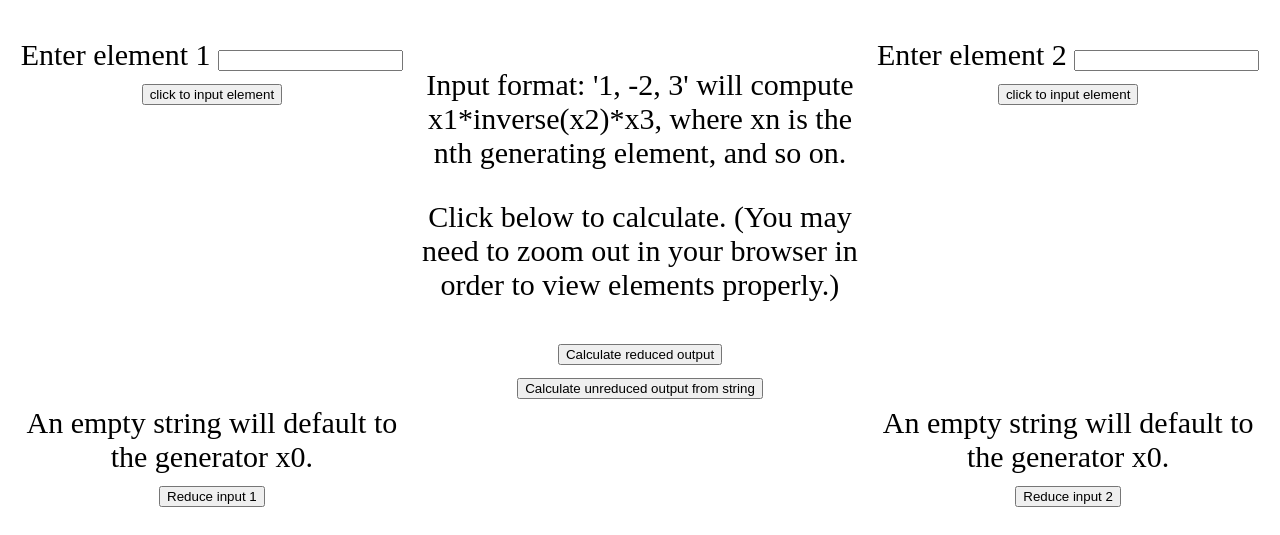
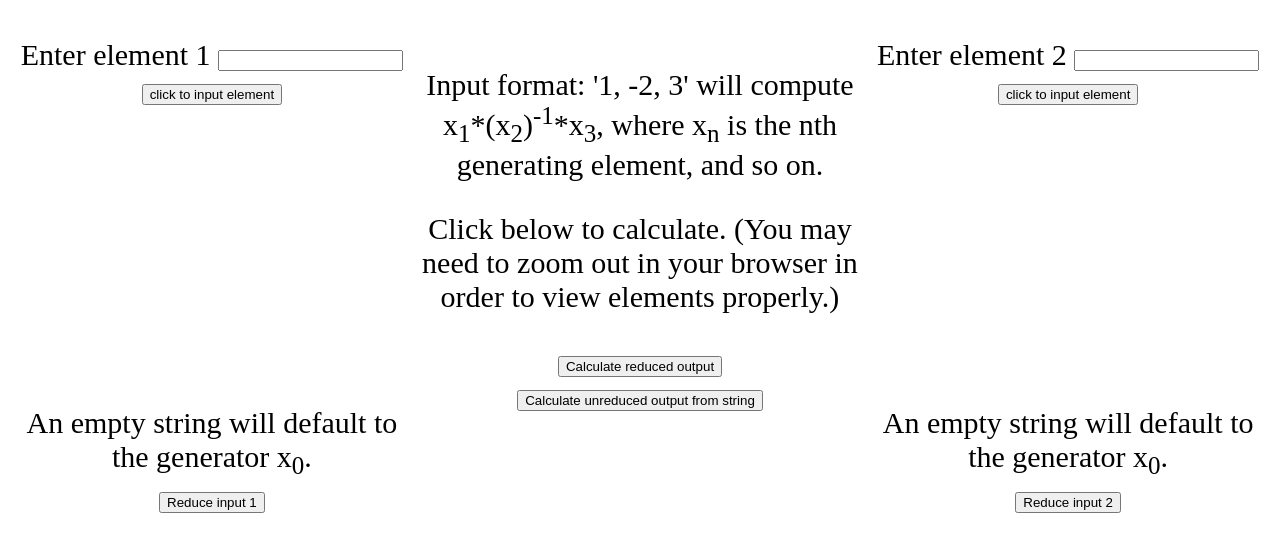
Before and after one commit to thunderamental/ThompsonGroup, a plain HTML site: page index.html in a window 1280 px wide. Drawn offline with Linux system fonts and the light colour scheme.

Commit message:
changed indices for static text. Added favicon.
Also, there are QR codes that point to the github site now.

```diff
--- a/index.html
+++ b/index.html
@@ -27,7 +27,7 @@
         <div id="in1acontainer" class="treesvg"></div>
         <div id="in1bcontainer" class="treesvg"></div>
 
-        <output id="elt1out">An empty string will default to the generator x0.</output>
+        <output id="elt1out">An empty string will default to the generator x<sub>0</sub>.</output>
         <form>
           <input type="button" id="reduce1" value="Reduce input 1" onclick="reduceOne()">
           <!-- this isnt done but is an easy port. see reduceButton(), the output version. -->
@@ -36,7 +36,7 @@
       </div>
 
       <div>
-        <p> Input format: '1, -2, 3' will compute x1*inverse(x2)*x3, where xn is the nth generating element, and so on. </p>
+        <p> Input format: '1, -2, 3' will compute x<sub>1</sub>*(x<sub>2</sub>)<sup>-1</sup>*x<sub>3</sub>, where x<sub>n</sub> is the nth generating element, and so on. </p>
 
         <p> Click below to calculate. (You may need to zoom out in your browser in order to view elements properly.) </p>
         <form>
@@ -57,7 +57,7 @@
         <div id="in2acontainer" class="treesvg"></div>
         <div id="in2bcontainer" class="treesvg"></div>
 
-        <output id="elt2out">An empty string will default to the generator x0.</output>
+        <output id="elt2out">An empty string will default to the generator x<sub>0</sub>.</output>
         <form>
           <input type="button" id="reduce2" value="Reduce input 2" onclick="reduceTwo()">
           <!-- this isnt done but is an easy port. see reduceButton(), the output version. -->
```
Also changed, not shown: QRcode1.png (added), QRcode2.png (added), favicon.ico (added).
